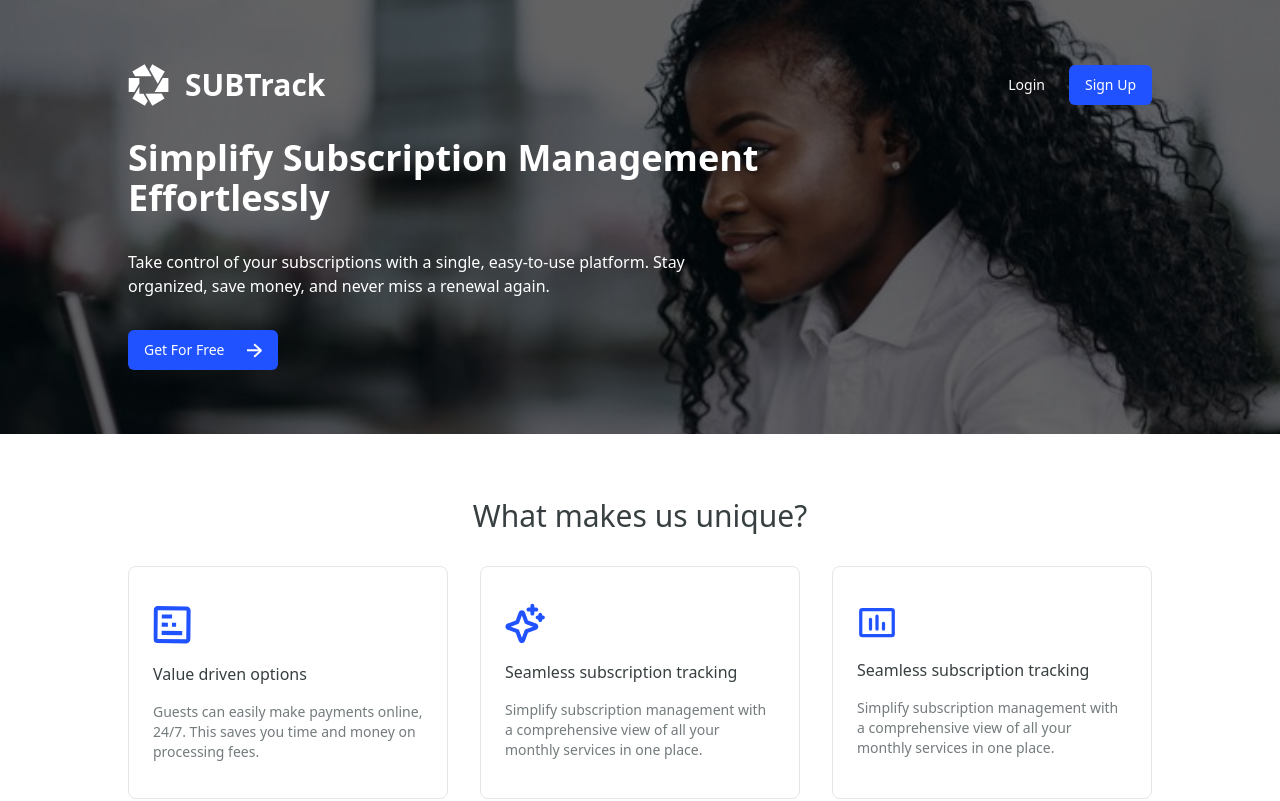
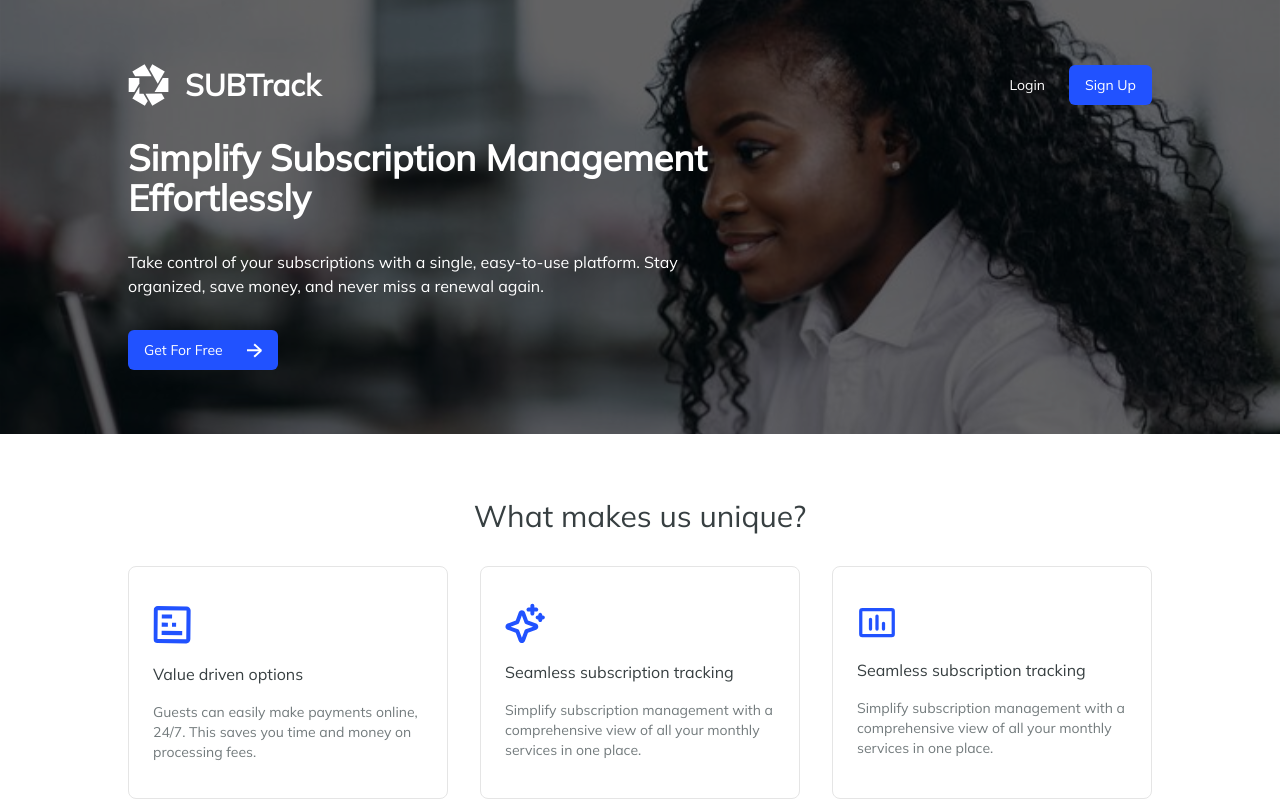
Before and after one commit to denovan6k/Subtrack, a React (Vite) app: page / in a window 1280 px wide. Shown: the top 801 px of the page. Built offline with nearby package versions, Linux system fonts and the light colour scheme; no server answers.

Commit message:
added font

```diff
--- a/src/App.tsx
+++ b/src/App.tsx
@@ -7,12 +7,15 @@ import Home from "./pages/home/home";
 
 import Authroute from "./authentication/authroute";
 import Sidebar from "./pages/dashboard/sidebar";
+import './index.css'; // Ensure this line is present to import your global styles
 
 import Dashboardroute from "./pages/dashboard/dasboardroute";
 
 
 function App() {
   return (
+    <>
+    <div className="font-custom">
     <Router>
       <Routes>
         <Route path="/authentication/*" element={<Authroute />} />
@@ -23,6 +26,8 @@ function App() {
         <Route path="/dashboard/*" element={<Dashboardroute/>} />
       </Routes>
     </Router>
+    </div>
+    </>
   );
 }
 
--- a/src/index.css
+++ b/src/index.css
@@ -1,6 +1,16 @@
 @tailwind base;
 @tailwind components;
 @tailwind utilities;
+
+@font-face {
+  font-family: 'Mullish';
+  src: url("/src/assets/font/Mulish-VariableFont_wght.ttf") format('truetype');
+  font-weight: 400; /* Adjust according to your font file */
+  font-style: normal; /* Adjust according to your font file */
+}
+body {
+  font-family: 'Mullish', sans-serif;
+}
 @layer base {
   :root {
     --background: 0 0% 100%;
--- a/src/pages/dashboard/charts/analytics-dashboard.tsx
+++ b/src/pages/dashboard/charts/analytics-dashboard.tsx
@@ -1,6 +1,6 @@
-"use client"
 
-import { useState } from "react"
+
+import { useState,useMemo } from "react"
 import { Line, LineChart, XAxis, YAxis, ResponsiveContainer } from "recharts"
 import { Select, SelectContent, SelectItem, SelectTrigger, SelectValue } from "../../../components/ui/select"
 import { Card, CardContent, CardHeader, CardTitle } from "../../../components/ui/card"
@@ -68,7 +68,17 @@ export default function AnalyticsDashboard() {
   const [subscriptionType, setSubscriptionType] = useState("all")
   const [metric, setMetric] = useState("amount")
   const [period, setPeriod] = useState("monthly")
+ // Memoized total based on subscription type
+ const totalValue = useMemo(() => {
+  const data = mockData[subscriptionType as keyof typeof mockData]
+  return data.reduce((total, item) => total + item.value, 0)
+}, [subscriptionType])
 
+// Get the last date (month) from the selected subscription type's data
+const lastMonth = useMemo(() => {
+  const data = mockData[subscriptionType as keyof typeof mockData]
+  return data[data.length - 1]?.month
+}, [subscriptionType])
   return (
     <Card className="w-full">
       <CardHeader className="space-y-0 pb-2">
@@ -170,8 +180,8 @@ export default function AnalyticsDashboard() {
         </div>
         <div className="flex items-center justify-between px-4 py-4">
           <div className="flex flex-col">
-            <span className="text-2xl font-bold">$82,450</span>
-            <span className="text-xs text-muted-foreground">Sat, 15 Aug</span>
+            <span className="text-2xl font-bold">{`$${totalValue.toLocaleString()}`}</span>
+            <span className="text-xs text-muted-foreground">{`${lastMonth}`}</span>
           </div>
           <span className="text-xs text-blue-500 cursor-pointer">Click to learn more</span>
         </div>
--- a/tailwind.config.js
+++ b/tailwind.config.js
@@ -12,6 +12,10 @@ export default {
   			md: 'calc(var(--radius) - 2px)',
   			sm: 'calc(var(--radius) - 4px)'
   		},
+		  fontFamily: {
+			custom: ['Mullish', 'sans-serif'],
+
+		  },
 		  backgroundImage: {
 			'hero-image': "url('./assets/heroimage.svg')",
 			'login-image': "url('./assets/signupimg.svg')",
```
Also changed, not shown: src/assets/font/Mulish-Italic-VariableFont_wght.ttf (added), src/assets/font/Mulish-VariableFont_wght.ttf (added).
